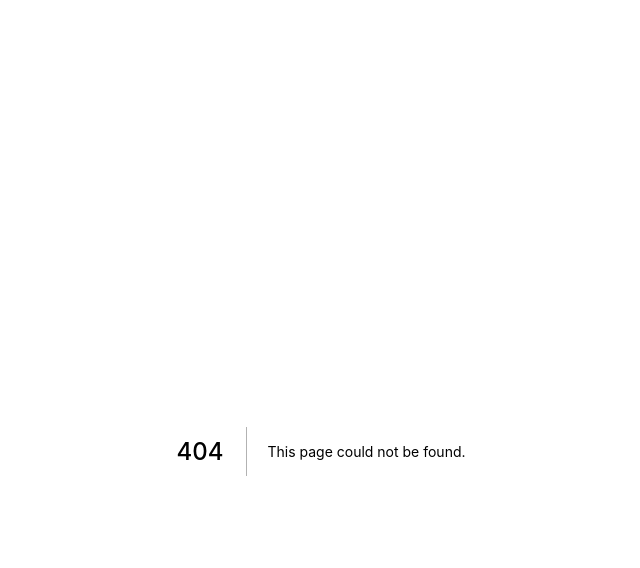
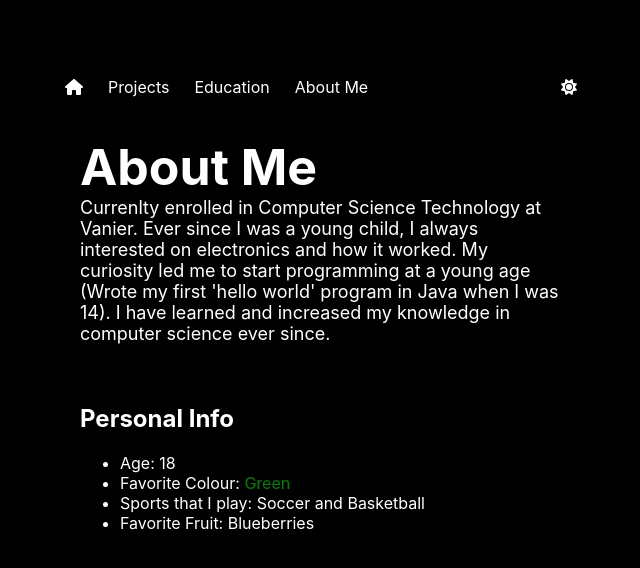
Before and after one commit to rol3293/hawad, a Next.js app: page /about in a window 1280 px wide. Before the commit this address had no page. Shown: the top 568 px of the page, without its empty margins (319-959 px from the left). Built offline with nearby package versions, Linux system fonts and the light colour scheme.

Commit message:
added about me page

```diff
--- /dev/null
+++ b/pages/about.js
@@ -0,0 +1,36 @@
+import 'animate.css'
+import Header from '../components/Header'
+
+const description = 'Currenlty enrolled in Computer Science Technology at Vanier. Ever since I was a young child, I always interested on electronics and how it worked. My curiosity led me to start programming at a young age (Wrote my first \'hello world\' program in Java when I was 14). I have learned and increased my knowledge in computer science ever since.';
+
+function calculateAge() {
+    const date = new Date();
+    const year = date.getFullYear();
+    const month = date.getMonth();
+    const day = date.getDate();
+
+    return (month + 1 >=8 && day >= 8) ? year - 2003 : year - 2004;
+}
+
+export default function About() {
+    return (
+        <div>
+            <Header title="About"/>
+
+            <main style={{ padding: '15px' }} >
+                <div className='animate__animated animate__fadeIn animate__fast'>
+                    <div className='title'>About Me</div>
+                    <div className='subtitle'>{description}</div>
+                </div>
+                <br /><br />
+                <h2>Personal Info</h2>
+                <ul>
+                    <li>Age: {calculateAge()}</li>
+                    <li>Favorite Colour: <bold style={{ color: 'green' }}>Green</bold></li>
+                    <li>Sports that I play: Soccer and Basketball</li>
+                    <li>Favorite Fruit: Blueberries</li>
+                </ul>
+            </main>
+        </div>
+    )
+}
```
